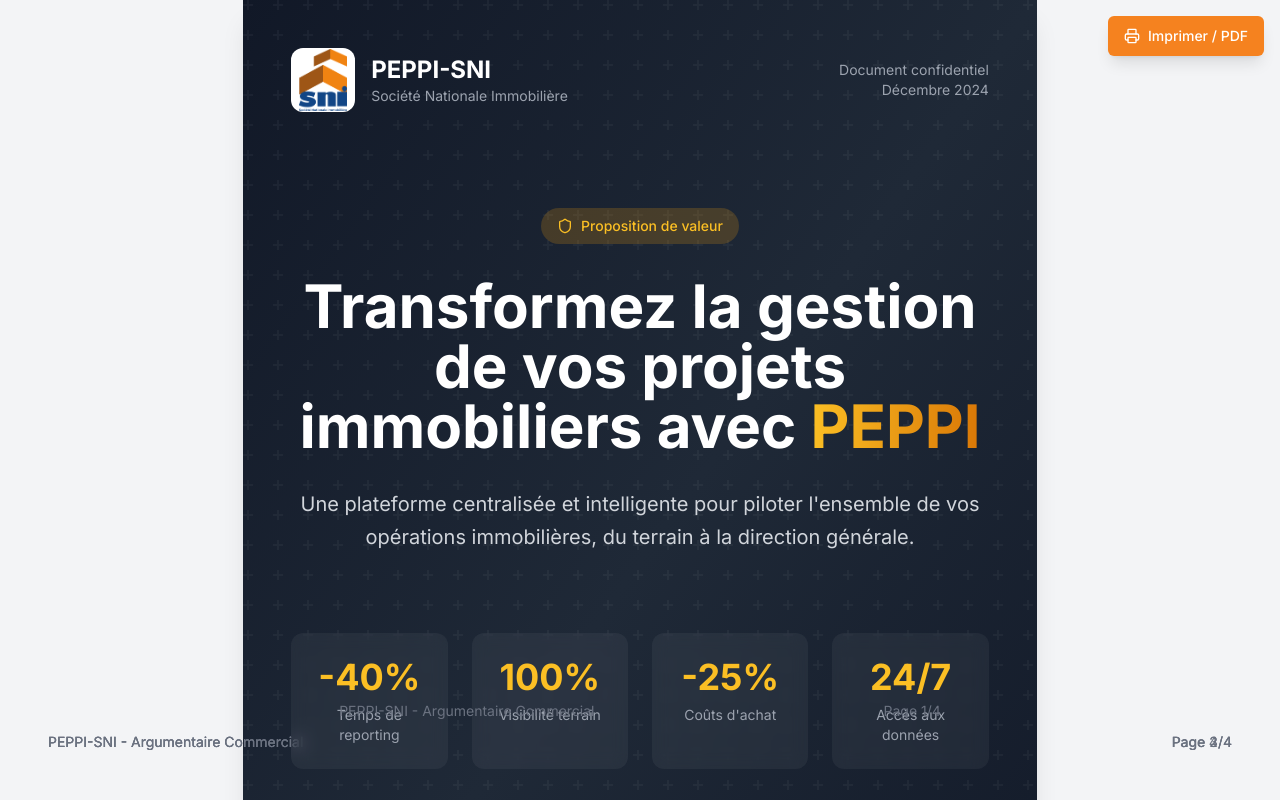
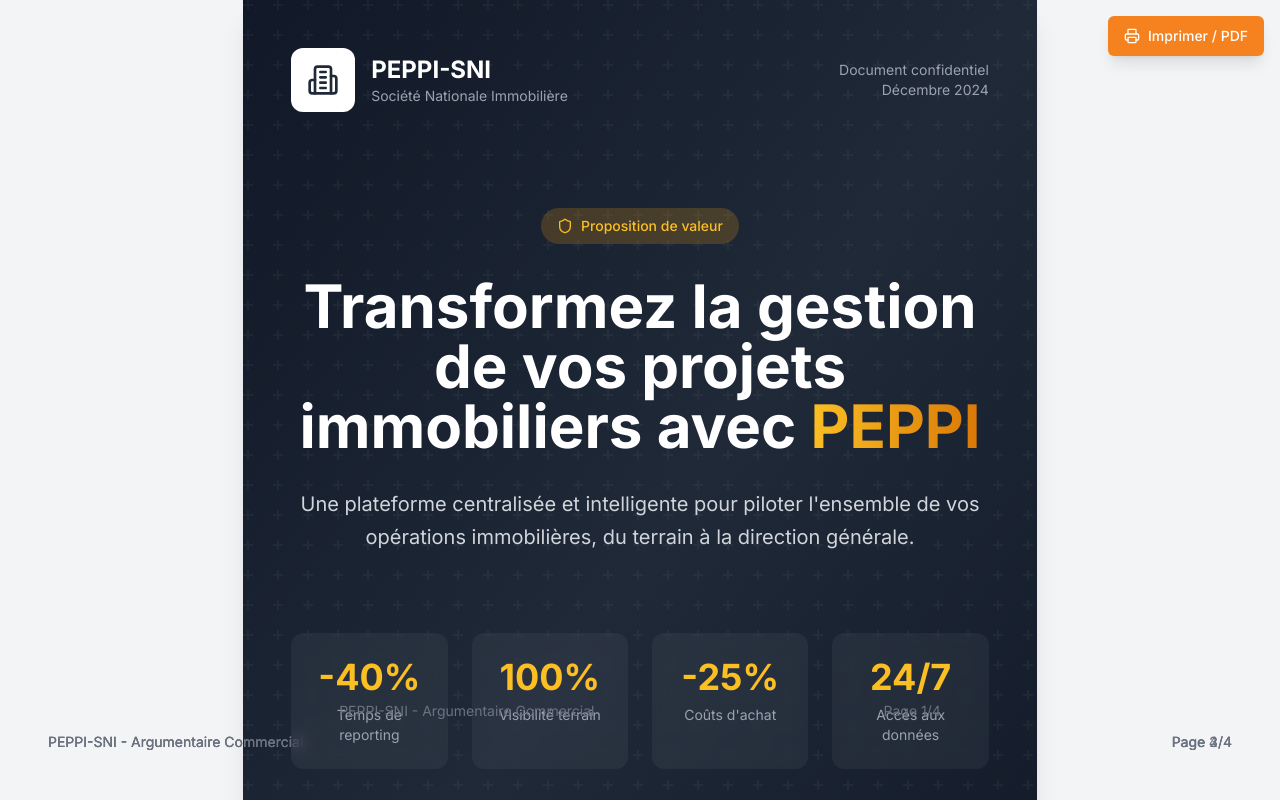
Before and after one commit to FranckSowax/peppi-sni, a Next.js app: page /argumentaire in a window 1280 px wide. Shown: the top 800 px of the page. Built offline with nearby package versions, Linux system fonts and the light colour scheme.

Commit message:
Fix argumentaire - remove next/image to avoid Netlify optimization issues

```diff
--- a/app/argumentaire/page.tsx
+++ b/app/argumentaire/page.tsx
@@ -1,6 +1,5 @@
 'use client';
 
-import Image from 'next/image';
 import {
   Target,
   ShoppingCart,
@@ -24,7 +23,8 @@ import {
   Bell,
   Camera,
   Globe,
-  Smartphone
+  Smartphone,
+  Building2
 } from 'lucide-react';
 import { Button } from '@/components/ui/button';
 
@@ -61,13 +61,7 @@ export default function ArgumentairePage() {
               <div className="flex items-center justify-between mb-16">
                 <div className="flex items-center gap-4">
                   <div className="w-16 h-16 bg-white rounded-xl flex items-center justify-center">
-                    <Image
-                      src="/logo-sni.png"
-                      alt="Logo SNI"
-                      width={48}
-                      height={48}
-                      className="object-contain"
-                    />
+                    <Building2 className="w-8 h-8 text-gray-800" />
                   </div>
                   <div>
                     <h2 className="text-2xl font-bold">PEPPI-SNI</h2>
```
